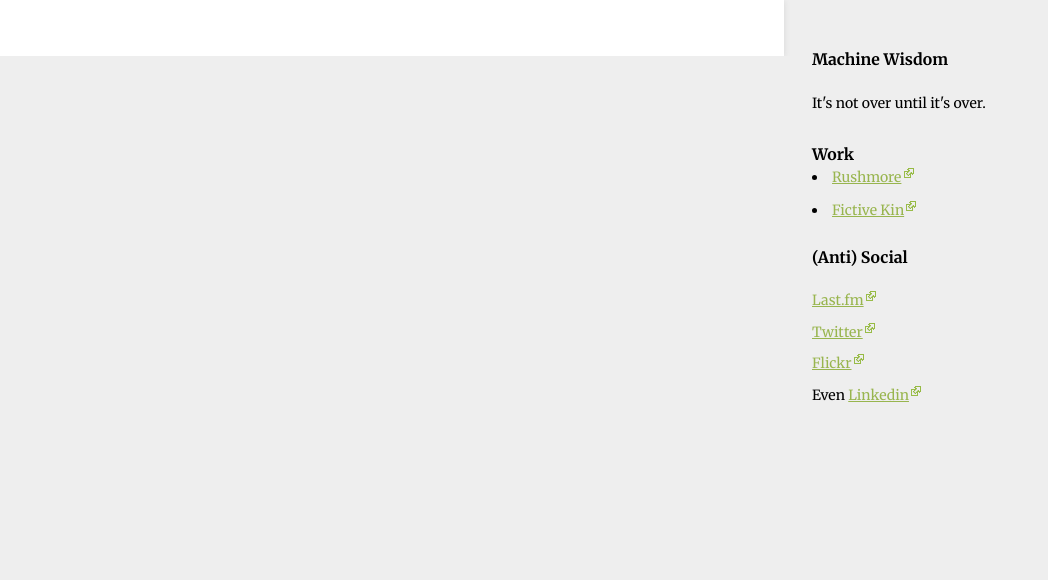
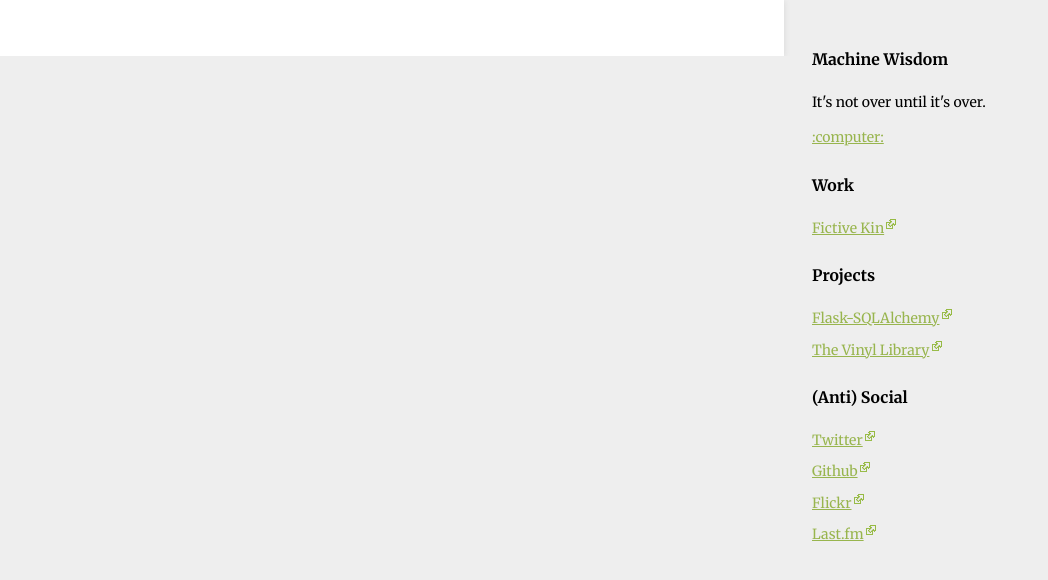
Before and after one commit to immunda/seam, a Django app: template templates/index.html in a window 1280 px wide. Shown: the part 87-667 px from the top of the page, without its empty margins (0-1048 px from the left). Run offline with Django 3.2, Linux system fonts and the light colour scheme; the template is opened without the code that fills it, so the values that code supplies are empty; some libraries are stand-ins or nearby versions.

Commit message:
Update links

```diff
--- a/templates/base.html
+++ b/templates/base.html
@@ -140,22 +140,36 @@ $(document).ready(function() {
 
         <div id="wisdom">
             <h3>Machine Wisdom</h3>
-            <p>It's not over until it's over.</p>
+            <ul>
+              <li>
+                <p>It's not over until it's over.</p>
+                <a href="/computer">:computer:</a>
+              </li>
+            </ul>
         </div>
 
-        <div id="work">
+        <div class="links">
             <h3>Work</h3>
-            <li><a rel="external" href="https://rushmore.fm">Rushmore</a></li>
+            <ul>
             <li><a rel="external" href="http://fictivekin.com">Fictive Kin</a></li>
+            </ul>
         </div>
 
-        <div id="social">
+        <div class="links">
+            <h3>Projects</h3>
+            <ul>
+            <li><a rel="external" href="https://github.com/mitsuhiko/flask-sqlalchemy">Flask-SQLAlchemy</a></li>
+            <li><a rel="external" href="https://thevinyllibrary.com/">The Vinyl Library</a></li>
+            </ul>
+        </div>
+
+        <div class="links">
             <h3>(Anti) Social</h3>
             <ul>
+                <li><a rel="external" href="https://twitter.com/immunda">Twitter</a></li>
+                <li><a rel="external" href="https://github.com/immunda">Github</a></li>
+                <li><a rel="external" href="http://www.flickr.com/photos/immunda">Flickr</a></li>
                 <li><a rel="external" href="http://last.fm/user/immunda">Last.fm</a></li>
-                <li><a rel="external" href="http://twitter.com/immunda">Twitter</a></li>
-                <li><a rel="external" href="http://www.flickr.com/photos/immunda">Flickr</a></li>
-                <li>Even <a rel="external" href="http://uk.linkedin.com/pub/phil-howell/13/bb5/70">Linkedin</a></li>
            </ul>
         </div>
 
```
